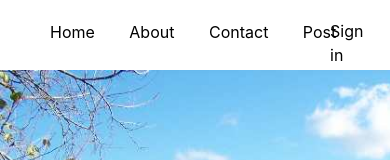
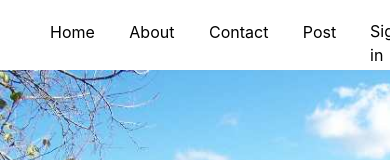
Before and after one commit to simonmataboge/article, a plain HTML site: page index.html in a window 390 px wide. Shown: the top 160 px of the page. Drawn offline with nearby package versions, Linux system fonts and the light colour scheme.

Commit message:
Update article.css

```diff
--- a/article.css
+++ b/article.css
@@ -46,7 +46,7 @@ box-shadow: 0 0 0.9rem #12f7ff;
 }
 @media screen and (max-width:400px ){
 	.brand{
-        margin-left: 320px;
+        margin-left: 360px;
         margin-top: -45px;
 	}
 }
```
